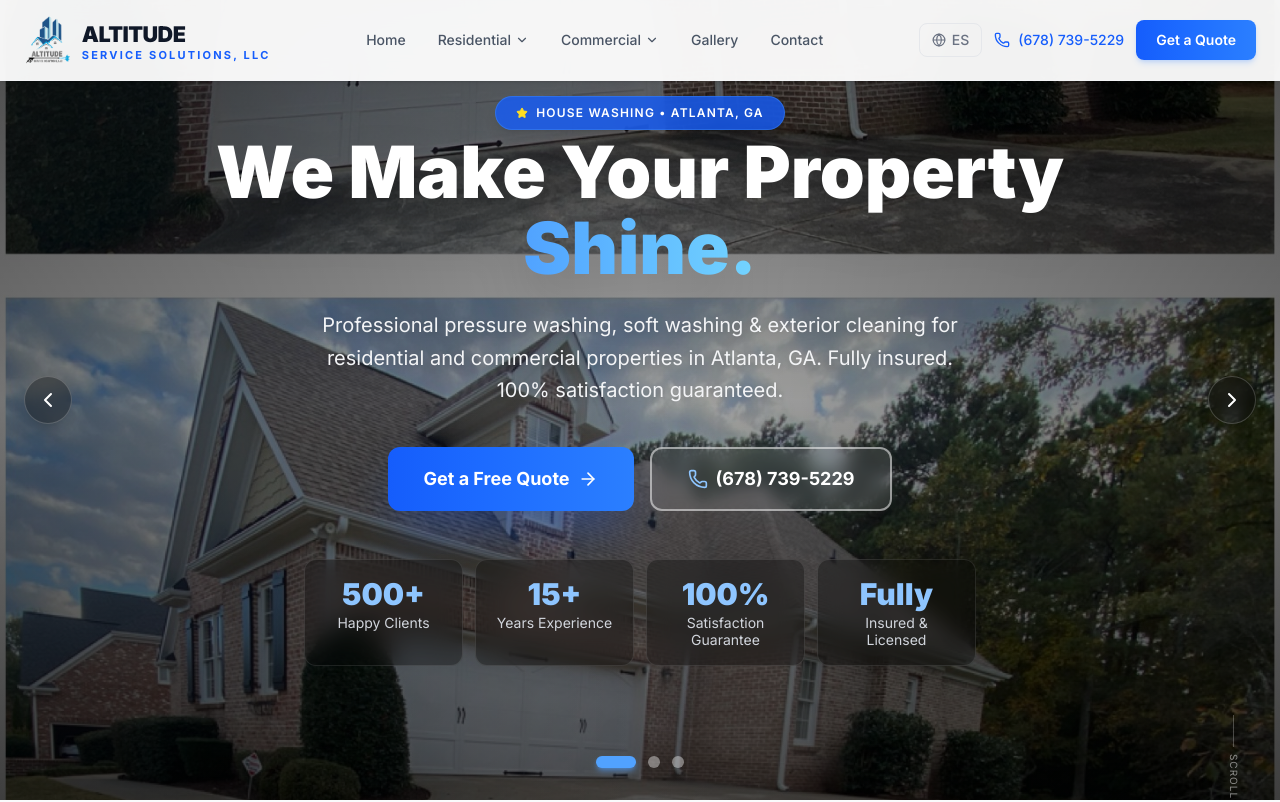
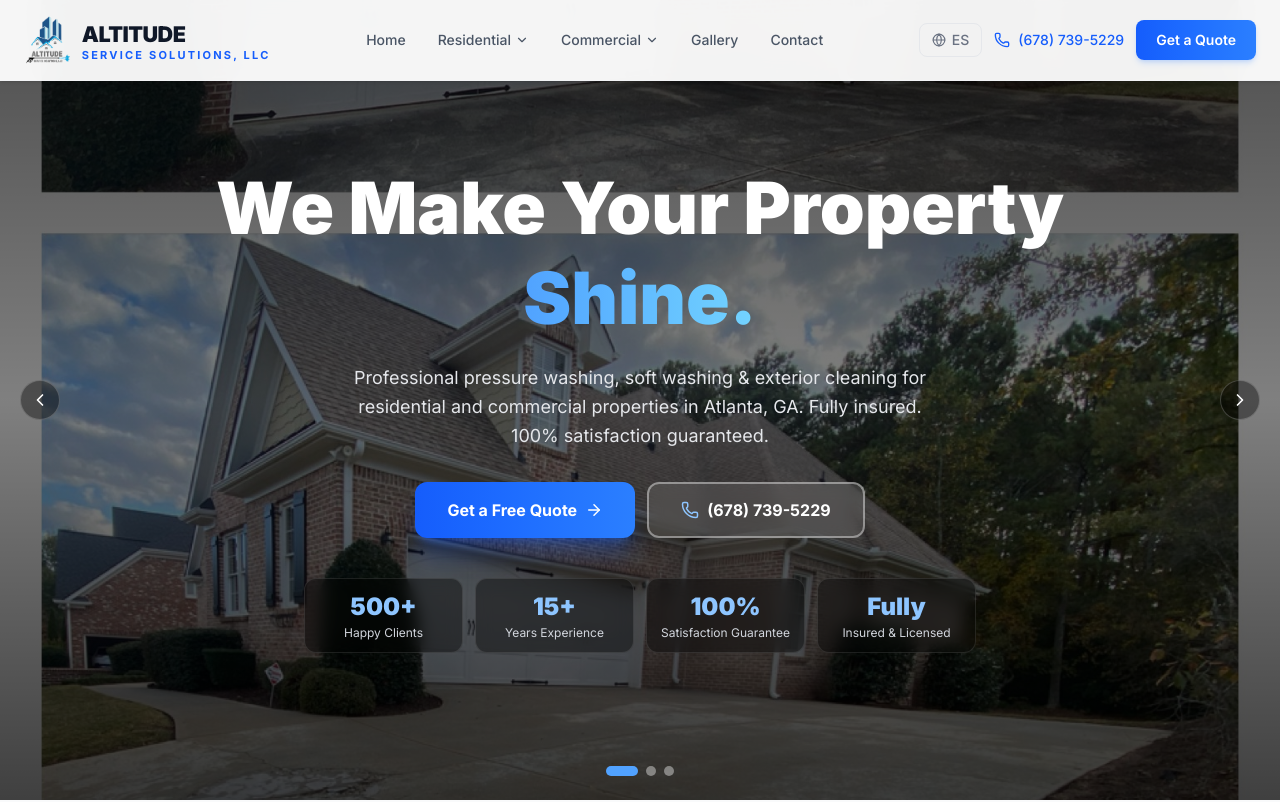
Before and after one commit to legacyproperties90-code/altitude-service-solutions, a Next.js app: page /terms in a window 1280 px wide. Shown: the top 802 px of the page. Built offline with nearby package versions, Linux system fonts and the light colour scheme.

Commit message:
fix: hero slider — clean overlay, correct photo crop, no blue branded slide, centered text

```diff
--- a/src/app/[lang]/page.tsx
+++ b/src/app/[lang]/page.tsx
@@ -65,19 +65,18 @@ export default async function HomePage({ params }: { params: Promise<{ lang: str
         slides={[
           {
             src: "/hero2.jpg",
-            alt: "House washing — after results",
-            label: lang === "es" ? "Lavado de Casas • Atlanta, GA" : "House Washing • Atlanta, GA",
-            objectPosition: "center 75%",   // muestra la casa limpia (parte inferior = after)
+            alt: "Clean house after professional washing",
+            objectPosition: "50% 90%",   // muestra la casa limpia del fondo (after)
+          },
+          {
+            src: "/hero2.jpg",
+            alt: "Beautiful home exterior cleaning results",
+            objectPosition: "50% 60%",   // vista media de la casa limpia
           },
           {
             src: "/hero1.jpg",
-            alt: "Gutter cleaning — after results",
-            label: lang === "es" ? "Limpieza de Canaletas" : "Gutter Cleaning",
-            objectPosition: "right center",  // muestra la canaleta limpia (derecha = after)
-          },
-          {
-            branded: true,
-            label: lang === "es" ? "100% Satisfacción Garantizada" : "100% Satisfaction Guaranteed",
+            alt: "Professional gutter cleaning results",
+            objectPosition: "80% 50%",   // lado derecho = canaleta limpia (after)
           },
         ]}
       />
--- a/src/components/HeroSlider.tsx
+++ b/src/components/HeroSlider.tsx
@@ -2,14 +2,12 @@
 import { useState, useEffect, useCallback } from "react";
 import Image from "next/image";
 import Link from "next/link";
-import { Phone, ArrowRight, ChevronLeft, ChevronRight, Star } from "lucide-react";
+import { Phone, ArrowRight, ChevronLeft, ChevronRight } from "lucide-react";
 
 interface Slide {
-  src?: string;
-  alt?: string;
-  label: string;
-  objectPosition?: string;
-  branded?: boolean;
+  src: string;
+  alt: string;
+  objectPosition: string;
 }
 
 interface HeroSliderProps {
@@ -23,21 +21,11 @@ interface HeroSliderProps {
   stats: { value: string; label: string }[];
 }
 
-export default function HeroSlider({
-  slides, headline, highlight, subtitle, cta, phone, lang, stats,
-}: HeroSliderProps) {
+export default function HeroSlider({ slides, headline, highlight, subtitle, cta, phone, lang, stats }: HeroSliderProps) {
   const [current, setCurrent] = useState(0);
-  const [animating, setAnimating] = useState(false);
 
-  const goTo = useCallback((idx: number) => {
-    if (animating) return;
-    setAnimating(true);
-    setCurrent(idx);
-    setTimeout(() => setAnimating(false), 800);
-  }, [animating]);
-
-  const next = useCallback(() => goTo((current + 1) % slides.length), [current, slides.length, goTo]);
-  const prev = useCallback(() => goTo((current - 1 + slides.length) % slides.length), [current, slides.length, goTo]);
+  const next = useCallback(() => setCurrent((c) => (c + 1) % slides.length), [slides.length]);
+  const prev = useCallback(() => setCurrent((c) => (c - 1 + slides.length) % slides.length), [slides.length]);
 
   useEffect(() => {
     const t = setInterval(next, 10000);
@@ -45,118 +33,83 @@ export default function HeroSlider({
   }, [next]);
 
   return (
-    <section className="relative h-screen min-h-[600px] max-h-[900px] flex items-center justify-center overflow-hidden">
+    <section className="relative w-full min-h-screen flex items-center overflow-hidden">
 
-      {/* ── SLIDES ── */}
+      {/* FOTOS — una activa a la vez */}
       {slides.map((slide, i) => (
         <div
           key={i}
-          className={`absolute inset-0 transition-opacity duration-1000 ease-in-out ${i === current ? "opacity-100 z-10" : "opacity-0 z-0"}`}
+          className={`absolute inset-0 transition-opacity duration-1000 ${i === current ? "opacity-100" : "opacity-0"}`}
+          aria-hidden={i !== current}
         >
-          {slide.branded ? (
-            /* Branded slide — gradiente azul oscuro */
-            <div className="absolute inset-0 bg-gradient-to-br from-[#0A1628] via-[#0d2152] to-[#0A1628]">
-              <div className="absolute top-1/4 left-1/4 w-96 h-96 bg-blue-600/10 rounded-full blur-3xl" />
-              <div className="absolute bottom-1/4 right-1/4 w-80 h-80 bg-sky-500/10 rounded-full blur-3xl" />
-            </div>
-          ) : (
-            /* Photo slide */
-            <>
           <Image
-                src={slide.src!}
-                alt={slide.alt ?? ""}
+            src={slide.src}
+            alt={slide.alt}
             fill
-                className="object-cover transition-transform duration-[12000ms] ease-in-out"
-                style={{
-                  objectPosition: slide.objectPosition ?? "center center",
-                  transform: i === current ? "scale(1.06)" : "scale(1)",
-                }}
             priority={i === 0}
             sizes="100vw"
-                quality={90}
+            quality={85}
+            className="object-cover"
+            style={{ objectPosition: slide.objectPosition }}
           />
-              {/* Gradient overlay — más oscuro en bordes, más transparente en el centro */}
-              <div className="absolute inset-0 bg-gradient-to-b from-black/60 via-black/35 to-black/65" />
-              <div className="absolute inset-0 bg-gradient-to-r from-black/30 via-transparent to-black/30" />
-            </>
-          )}
+          {/* Overlay: oscuro arriba (header) + oscuro abajo, transparente en el medio para ver la foto */}
+          <div className="absolute inset-0 bg-gradient-to-b from-black/70 via-black/50 to-black/75" />
         </div>
       ))}
 
-      {/* ── SERVICE BADGE ── */}
-      <div className="absolute top-24 left-0 right-0 flex justify-center z-20 pointer-events-none">
-        <div className={`transition-all duration-500 ${animating ? "opacity-0 -translate-y-2" : "opacity-100 translate-y-0"}`}>
-          <span className="inline-flex items-center gap-2 px-5 py-2 rounded-full bg-blue-600/80 backdrop-blur-md text-white text-xs font-semibold tracking-widest uppercase border border-blue-400/30 shadow-lg">
-            <Star size={12} className="fill-yellow-300 text-yellow-300" />
-            {slides[current]?.label}
-          </span>
-        </div>
-      </div>
+      {/* CONTENIDO centrado */}
+      <div className="relative z-10 w-full max-w-5xl mx-auto px-6 sm:px-10 pt-24 pb-20 text-center">
 
-      {/* ── MAIN CONTENT ── */}
-      <div className="relative z-20 max-w-5xl mx-auto px-4 sm:px-6 text-center w-full">
-        <div className={`transition-all duration-700 ${animating ? "opacity-0 translate-y-4" : "opacity-100 translate-y-0"}`}>
-          <h1 className="text-5xl sm:text-6xl lg:text-7xl font-black text-white leading-[1.05] mb-6 drop-shadow-2xl">
+        <h1 className="text-4xl sm:text-6xl lg:text-7xl font-black text-white leading-tight mb-5">
           {headline}{" "}
-            <span className="bg-gradient-to-r from-blue-400 to-sky-300 bg-clip-text text-transparent drop-shadow-none">
+          <span className="bg-gradient-to-r from-blue-400 to-sky-300 bg-clip-text text-transparent">
             {highlight}
           </span>
         </h1>
 
-          <p className="text-lg sm:text-xl text-gray-100 max-w-2xl mx-auto mb-10 leading-relaxed drop-shadow-md">
+        <p className="text-base sm:text-lg text-gray-200 max-w-xl mx-auto mb-8 leading-relaxed">
           {subtitle}
         </p>
 
-          <div className="flex flex-col sm:flex-row gap-4 justify-center mb-12">
+        <div className="flex flex-col sm:flex-row gap-3 justify-center mb-10">
           <Link href={`/${lang}/contact`}
-              className="inline-flex items-center justify-center gap-2 px-9 py-4 rounded-xl bg-gradient-to-r from-blue-600 to-blue-500 text-white font-bold text-lg shadow-2xl shadow-blue-600/40 hover:from-blue-500 hover:to-blue-400 hover:-translate-y-1 transition-all duration-300">
-              {cta} <ArrowRight size={20} />
+            className="inline-flex items-center justify-center gap-2 px-8 py-3.5 rounded-xl bg-gradient-to-r from-blue-600 to-blue-500 text-white font-bold text-base hover:from-blue-500 hover:to-blue-400 hover:-translate-y-0.5 transition-all shadow-xl shadow-blue-600/30">
+            {cta} <ArrowRight size={18} />
           </Link>
           <a href="tel:+16787395229"
-              className="inline-flex items-center justify-center gap-2 px-9 py-4 rounded-xl border-2 border-white/50 bg-white/10 backdrop-blur-sm text-white font-bold text-lg hover:bg-white/20 hover:border-white/80 transition-all duration-300">
-              <Phone size={20} className="text-blue-300" /> {phone}
+            className="inline-flex items-center justify-center gap-2 px-8 py-3.5 rounded-xl border-2 border-white/40 bg-white/10 backdrop-blur-sm text-white font-bold text-base hover:bg-white/20 transition-all">
+            <Phone size={18} className="text-blue-300" /> {phone}
           </a>
         </div>
 
-          {/* Stats */}
+        {/* Stats compactos */}
         <div className="grid grid-cols-2 sm:grid-cols-4 gap-3 max-w-2xl mx-auto">
           {stats.map((s) => (
-              <div key={s.label} className="bg-black/30 backdrop-blur-md border border-white/10 rounded-xl p-4">
-                <div className="text-2xl sm:text-3xl font-black text-blue-300 mb-0.5">{s.value}</div>
-                <div className="text-gray-300 text-xs sm:text-sm leading-tight">{s.label}</div>
+            <div key={s.label} className="bg-black/40 backdrop-blur-sm border border-white/10 rounded-xl px-3 py-3">
+              <div className="text-2xl font-black text-blue-300">{s.value}</div>
+              <div className="text-gray-300 text-xs leading-tight mt-0.5">{s.label}</div>
             </div>
           ))}
         </div>
       </div>
-      </div>
 
-      {/* ── ARROWS ── */}
+      {/* FLECHAS */}
       <button onClick={prev} aria-label="Previous"
-        className="absolute left-4 sm:left-6 top-1/2 -translate-y-1/2 z-30 w-12 h-12 rounded-full bg-black/30 backdrop-blur-sm border border-white/20 text-white flex items-center justify-center hover:bg-blue-600/80 hover:border-blue-400 transition-all duration-300 shadow-lg">
-        <ChevronLeft size={24} />
+        className="absolute left-3 sm:left-5 top-1/2 -translate-y-1/2 z-20 w-10 h-10 rounded-full bg-black/40 border border-white/20 text-white flex items-center justify-center hover:bg-blue-600 transition-all">
+        <ChevronLeft size={20} />
       </button>
       <button onClick={next} aria-label="Next"
-        className="absolute right-4 sm:right-6 top-1/2 -translate-y-1/2 z-30 w-12 h-12 rounded-full bg-black/30 backdrop-blur-sm border border-white/20 text-white flex items-center justify-center hover:bg-blue-600/80 hover:border-blue-400 transition-all duration-300 shadow-lg">
-        <ChevronRight size={24} />
+        className="absolute right-3 sm:right-5 top-1/2 -translate-y-1/2 z-20 w-10 h-10 rounded-full bg-black/40 border border-white/20 text-white flex items-center justify-center hover:bg-blue-600 transition-all">
+        <ChevronRight size={20} />
       </button>
 
-      {/* ── DOTS ── */}
-      <div className="absolute bottom-8 left-1/2 -translate-x-1/2 z-30 flex items-center gap-3">
+      {/* DOTS */}
+      <div className="absolute bottom-6 left-1/2 -translate-x-1/2 z-20 flex items-center gap-2">
         {slides.map((_, i) => (
-          <button key={i} onClick={() => goTo(i)} aria-label={`Slide ${i + 1}`}
-            className={`rounded-full transition-all duration-400 ${
-              i === current
-                ? "w-10 h-3 bg-blue-400 shadow-md shadow-blue-400/50"
-                : "w-3 h-3 bg-white/40 hover:bg-white/70"
-            }`}
+          <button key={i} onClick={() => setCurrent(i)} aria-label={`Slide ${i + 1}`}
+            className={`rounded-full transition-all duration-300 ${i === current ? "w-8 h-2.5 bg-blue-400" : "w-2.5 h-2.5 bg-white/40 hover:bg-white/70"}`}
           />
         ))}
-      </div>
-
-      {/* ── SCROLL HINT ── */}
-      <div className="absolute bottom-8 right-6 z-30 hidden sm:flex flex-col items-center gap-1.5 opacity-50">
-        <div className="w-px h-8 bg-white/50 animate-pulse" />
-        <span className="text-white text-[10px] tracking-widest uppercase rotate-90 origin-center translate-y-4">scroll</span>
       </div>
     </section>
   );
```
Lines whose indentation alone changed are shown as unchanged.
